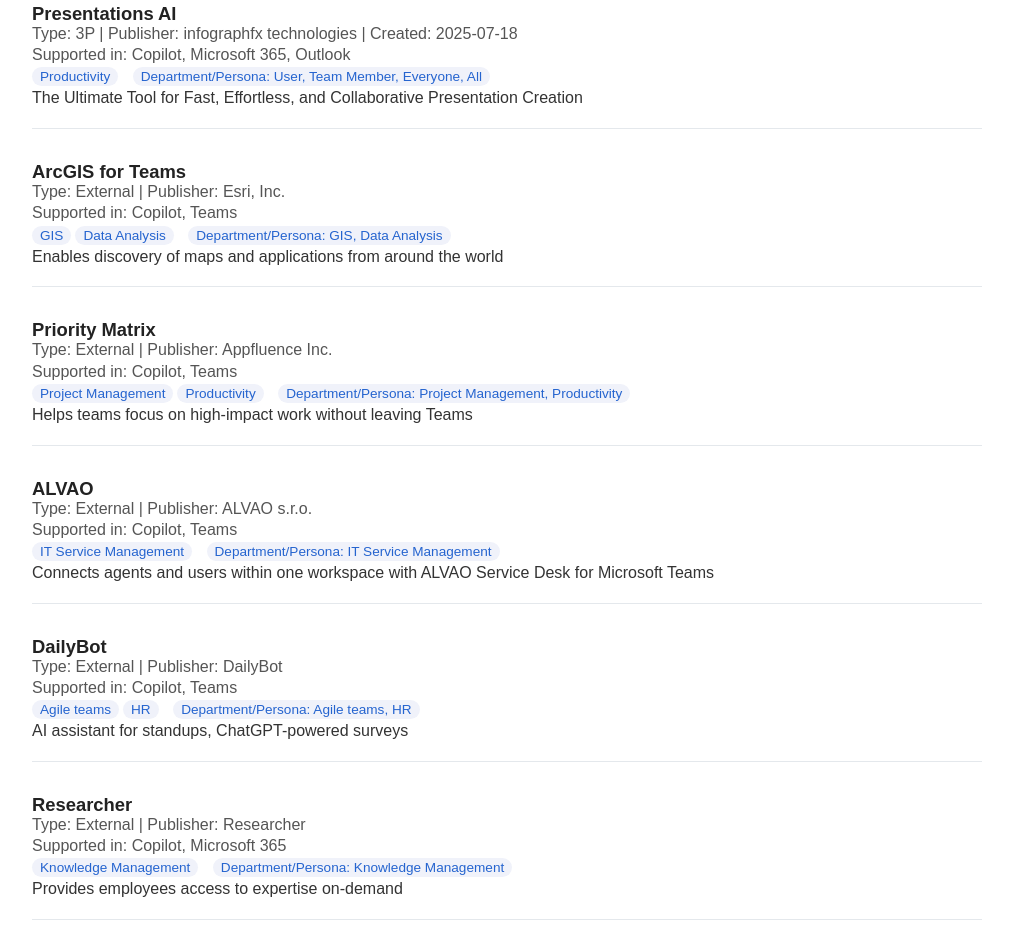
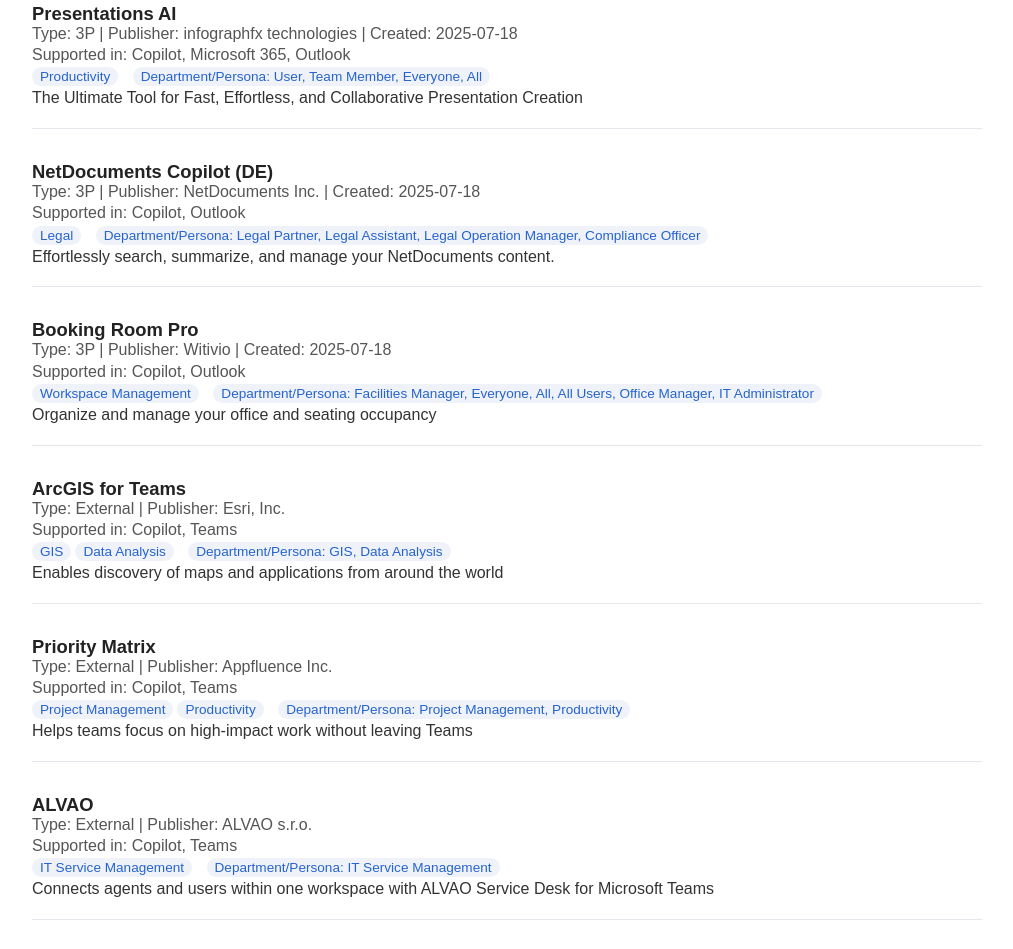
Before and after one commit to alexc-MSFT/copilot-agent-directory, a plain HTML site: page agents.html in a window 1280 px wide. Shown: the part 2620-3569 px from the top of the page, without its empty margins (40-1053 px from the left). Drawn offline with Linux system fonts and the light colour scheme.

Commit message:
Update agents.html

```diff
--- a/agents.html
+++ b/agents.html
@@ -209,6 +209,24 @@
                     <span class="agent-persona">Department/Persona: User, Team Member, Everyone, All</span>
                 </div>
                 <div class="agent-desc">The Ultimate Tool for Fast, Effortless, and Collaborative Presentation Creation</div>
+            </li>
+              <li>
+                <div class="agent-title">NetDocuments Copilot (DE)</div>
+                <div class="agent-meta">Type: 3P | Publisher: NetDocuments Inc. | Created: 2025-07-18</div>
+                <div class="agent-meta">Supported in: Copilot, Outlook</div>
+                <div class="agent-tags"><span>Legal</span>
+                    <span class="agent-persona">Department/Persona: Legal Partner, Legal Assistant, Legal Operation Manager, Compliance Officer</span>
+                </div>
+                <div class="agent-desc">Effortlessly search, summarize, and manage your NetDocuments content.</div>
+            </li>
+              <li>
+                <div class="agent-title">Booking Room Pro</div>
+                <div class="agent-meta">Type: 3P | Publisher: Witivio | Created: 2025-07-18</div>
+                <div class="agent-meta">Supported in: Copilot, Outlook</div>
+                <div class="agent-tags"><span>Workspace Management</span>
+                    <span class="agent-persona">Department/Persona: Facilities Manager, Everyone, All, All Users, Office Manager, IT Administrator</span>
+                </div>
+                <div class="agent-desc">Organize and manage your office and seating occupancy</div>
             </li>
             <li>
                 <div class="agent-title">ArcGIS for Teams</div>
```
